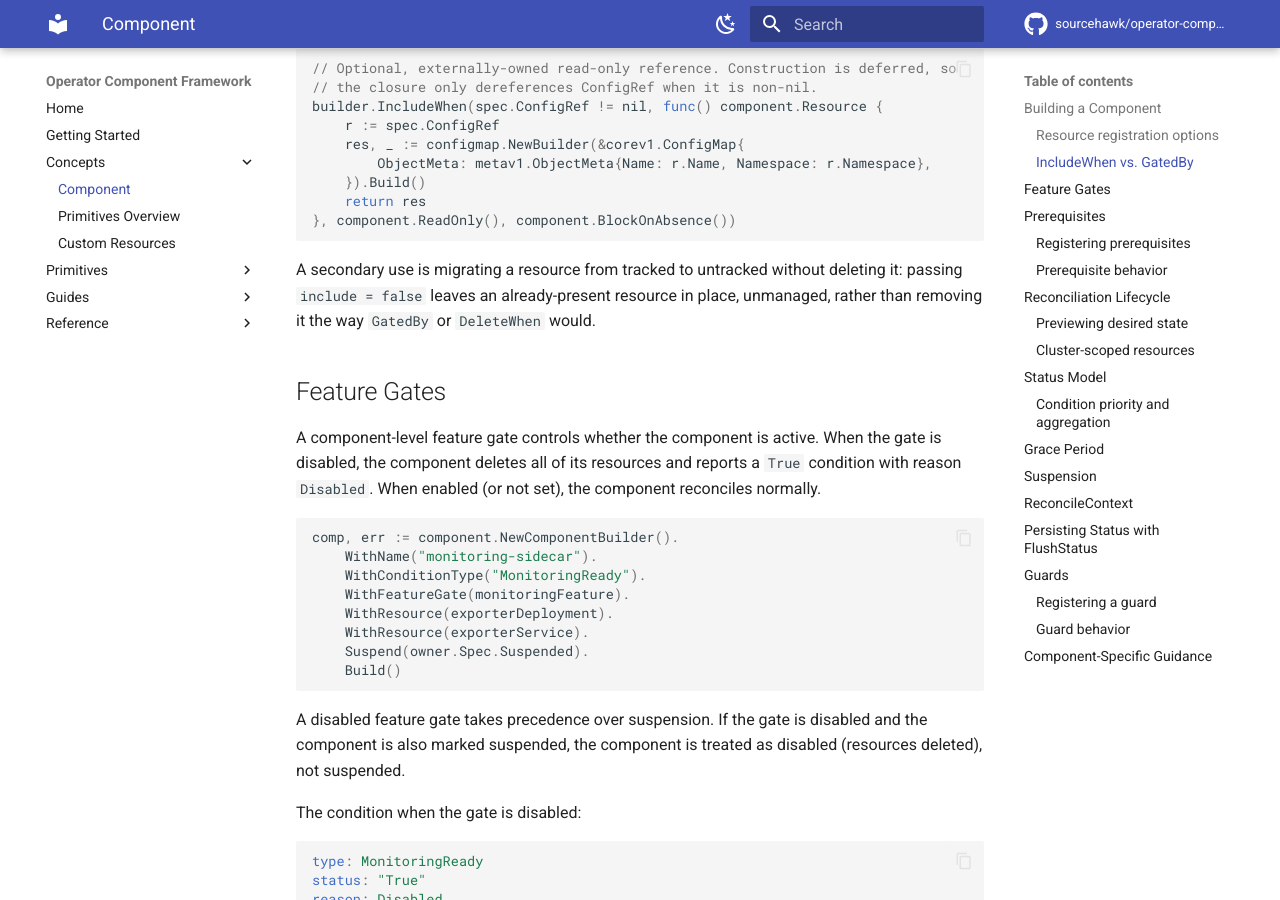
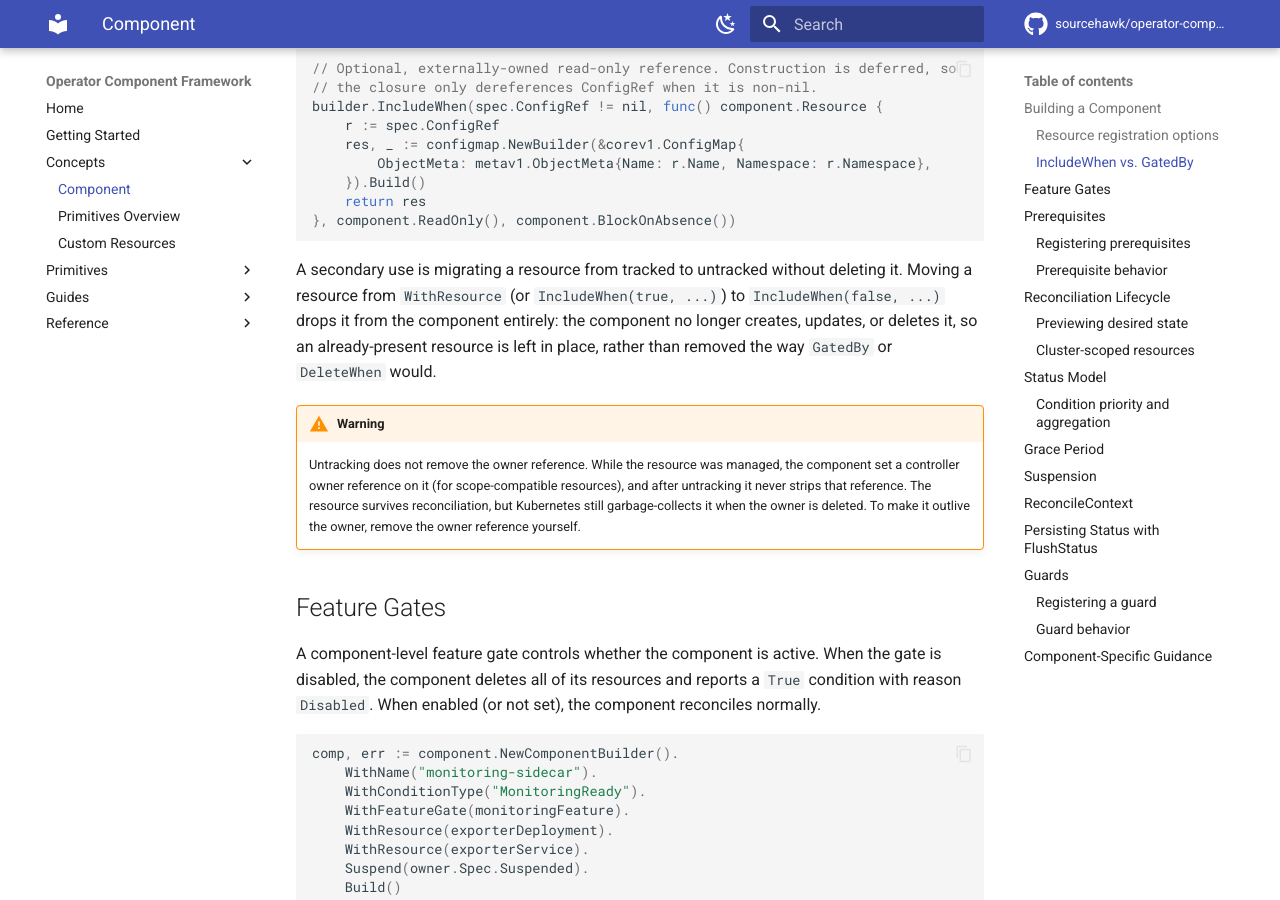
Before and after one commit to sourcehawk/operator-component-framework, an MkDocs documentation site: the page built from docs/component.md, in a window 1280 px wide and 900 px high, scrolled down 2968 px. Built offline with MkDocs 1.6.1 and Material for MkDocs 9.7.7, drawn with Linux system fonts in a browser that asks for light colours; comment, search, counter and statistics services are not loaded.

Commit message:
docs: clarify the WithResource-to-IncludeWhen untrack path and its owner-reference caveat
Confirm that moving a resource from WithResource to IncludeWhen(false) drops it
from the component without deleting it, and warn that the controller owner
reference set while it was managed is not stripped, so Kubernetes still
garbage-collects it when the owner is deleted unless you remove the reference.

Co-Authored-By: Claude Opus 4.8 (1M context) <noreply@anthropic.com>

````diff
--- a/docs/component.md
+++ b/docs/component.md
@@ -108,8 +108,17 @@ builder.IncludeWhen(spec.ConfigRef != nil, func() component.Resource {
 }, component.ReadOnly(), component.BlockOnAbsence())
 ```
 
-A secondary use is migrating a resource from tracked to untracked without deleting it: passing `include = false` leaves
-an already-present resource in place, unmanaged, rather than removing it the way `GatedBy` or `DeleteWhen` would.
+A secondary use is migrating a resource from tracked to untracked without deleting it. Moving a resource from
+`WithResource` (or `IncludeWhen(true, ...)`) to `IncludeWhen(false, ...)` drops it from the component entirely: the
+component no longer creates, updates, or deletes it, so an already-present resource is left in place, rather than
+removed the way `GatedBy` or `DeleteWhen` would.
+
+!!! warning
+
+    Untracking does not remove the owner reference. While the resource was managed, the component set a controller owner
+    reference on it (for scope-compatible resources), and after untracking it never strips that reference. The resource
+    survives reconciliation, but Kubernetes still garbage-collects it when the owner is deleted. To make it outlive the
+    owner, remove the owner reference yourself.
 
 ## Feature Gates
 
````
